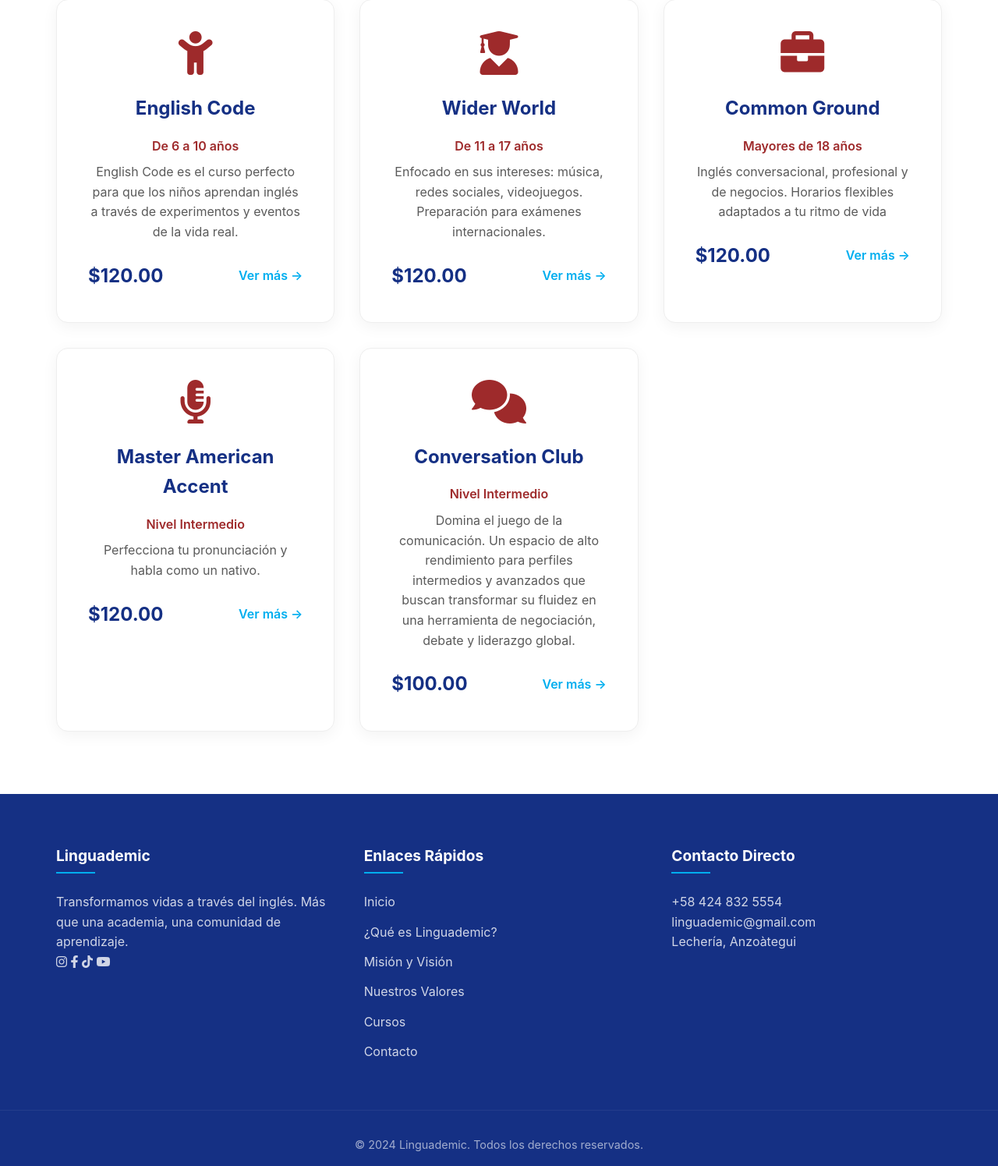
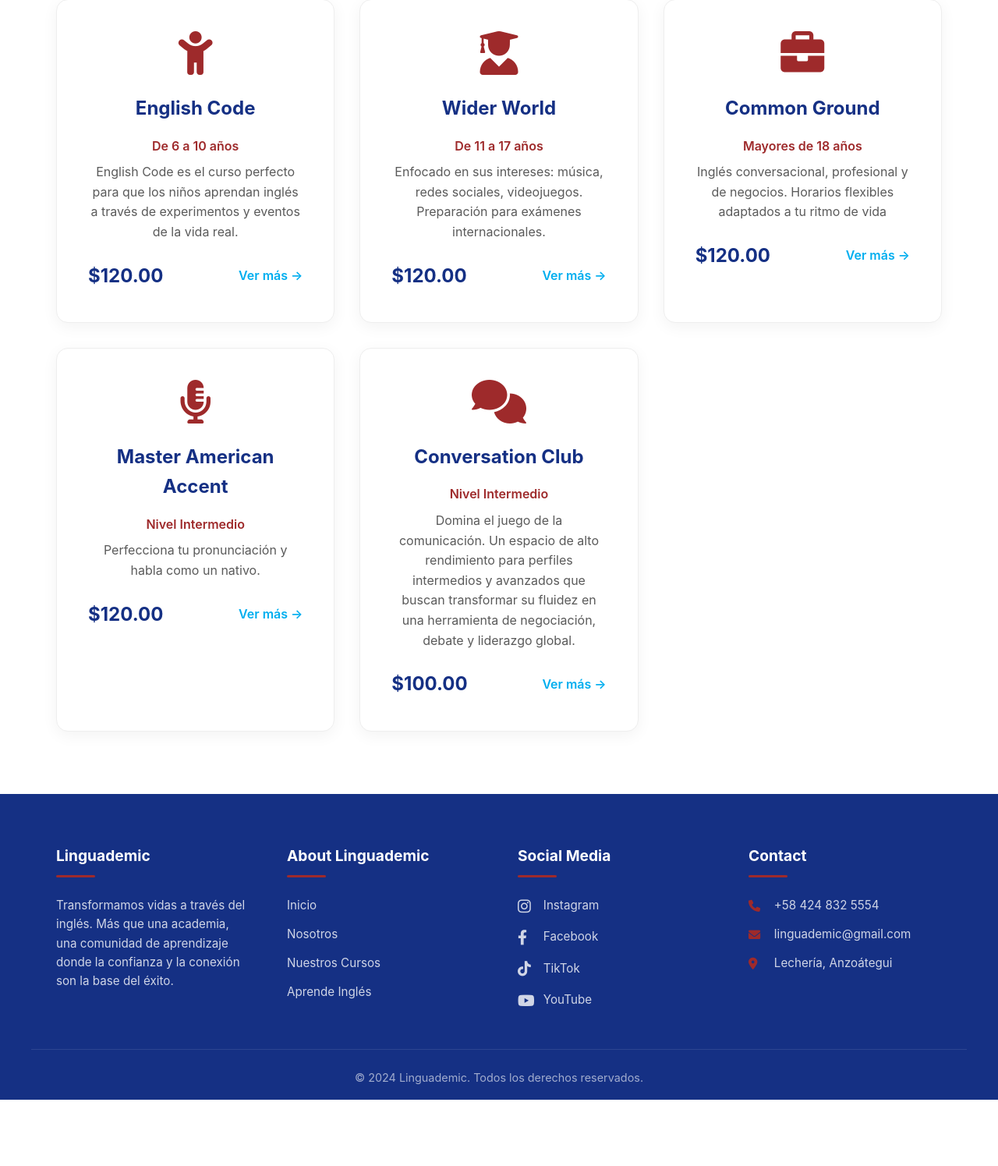
Before and after one commit to josecabellog/linguademic, a Django app: page / in a window 1280 px wide. Shown: the part 2936-4431 px from the top of the page at 78% size. After the commit the page ends 4346 px from the top, so only its background shows below. Run offline with Django 5.2, Linux system fonts and the light colour scheme; data comes from the database, SQL or seed files in the repository; both versions use the stored data as it was after the commit.

Commit message:
footer fixed, modern and cleaner

```diff
--- a/static/css/base.css
+++ b/static/css/base.css
@@ -578,16 +568,17 @@ body {
     margin: 0 auto;
     padding: 0 2rem;
     display: grid;
-    grid-template-columns: repeat(auto-fit, minmax(250px, 1fr));
+    grid-template-columns: repeat(4, 1fr);
     gap: 3rem;
 }
 
+/* Línea roja debajo de cada título */
 .footer-section h4 {
     color: var(--white);
+    font-size: 1.2rem;
     margin-bottom: 1.5rem;
-    font-size: 1.2rem;
+    padding-bottom: 0.8rem;
     position: relative;
-    padding-bottom: 0.5rem;
 }
 
 .footer-section h4::after {
@@ -596,43 +587,109 @@ body {
     bottom: 0;
     left: 0;
     width: 50px;
-    height: 2px;
-    background: var(--primary-light);
+    height: 3px;
+    background: var(--primary-red);
+    border-radius: 2px;
 }
 
+/* Columna 1: Texto */
 .footer-section p {
-    opacity: 0.8;
+    color: rgba(255, 255, 255, 0.8);
     line-height: 1.6;
+    font-size: 0.95rem;
 }
 
+/* Columnas 2 y 4: Listas */
 .footer-section ul {
     list-style: none;
+    padding: 0;
 }
 
 .footer-section ul li {
     margin-bottom: 0.8rem;
+    color: rgba(255, 255, 255, 0.8);
+    font-size: 0.95rem;
 }
 
-.footer-section a {
-    color: var(--white);
+.footer-section ul li a {
+    color: rgba(255, 255, 255, 0.8);
     text-decoration: none;
-    opacity: 0.8;
     transition: var(--transition);
 }
 
-.footer-section a:hover {
-    opacity: 1;
+.footer-section ul li a:hover {
     color: var(--primary-light);
     padding-left: 5px;
 }
 
+/* Columna 3: Redes Sociales (una bajo otra) */
+.social-links-footer {
+    display: flex;
+    flex-direction: column;
+    gap: 1rem;
+}
+
+.social-link-footer {
+    display: flex;
+    align-items: center;
+    gap: 0.8rem;
+    color: rgba(255, 255, 255, 0.8);
+    text-decoration: none;
+    transition: var(--transition);
+    font-size: 0.95rem;
+    width: 100%;
+}
+
+.social-link-footer i {
+    width: 20px;
+    font-size: 1.2rem;
+}
+
+.social-link-footer:hover {
+    color: var(--white);
+    transform: translateX(5px);
+}
+
+/* Colores específicos para iconos */
+.social-link-footer:hover i.fa-instagram { color: #E4405F; }
+.social-link-footer:hover i.fa-facebook-f { color: #1877F2; }
+.social-link-footer:hover i.fa-tiktok {
+    color: #000;
+    text-shadow: 1px 1px 0 #69C9D0, -1px -1px 0 #EE1D52;
+}
+.social-link-footer:hover i.fa-youtube { color: #FF0000; }
+
+/* Columna 4: Contacto */
+.contact-info li {
+    display: flex;
+    align-items: center;
+    gap: 0.8rem;
+}
+
+.contact-info li i {
+    width: 20px;
+    color: var(--primary-red);
+}
+
+/* Footer Bottom */
 .footer-bottom {
+    max-width: 1200px;
+    margin: 3rem auto 0;
+    padding: 1.5rem 2rem 0;
     text-align: center;
-    margin-top: 3rem;
-    padding-top: 2rem;
-    border-top: 1px solid rgba(255,255,255,0.1);
-    opacity: 0.6;
+    border-top: 1px solid rgba(255, 255, 255, 0.1);
+}
+
+.footer-bottom p {
+    color: rgba(255, 255, 255, 0.6);
     font-size: 0.9rem;
+}
+
+/* Animación sutil para los enlaces */
+.footer-section ul li a,
+.social-link-footer,
+.contact-info li {
+    transition: all 0.3s ease;
 }
 
 /* Animations */
--- a/templates/includes/footer.html
+++ b/templates/includes/footer.html
@@ -1,46 +1,63 @@
 {% load static %}
 <footer class="footer">
     <div class="footer-container">
+        <!-- Columna 1: Linguademic -->
         <div class="footer-section">
             <h4>Linguademic</h4>
-            <p>Transformamos vidas a través del inglés. Más que una academia, una comunidad de aprendizaje.</p>
+            <p>Transformamos vidas a través del inglés. Más que una academia, una comunidad de aprendizaje donde la confianza y la conexión son la base del éxito.</p>
+        </div>
 
-            <!-- Redes Sociales -->
-            <div class="social-links">
-                <a href="https://instagram.com/linguademic" target="_blank" class="social-link" data-platform="instagram">
+        <!-- Columna 2: About Linguademic -->
+        <div class="footer-section">
+            <h4>About Linguademic</h4>
+            <ul>
+                <li><a href="{% url 'home' %}#">Inicio</a></li>
+                <li><a href="{% url 'home' %}#about">Nosotros</a></li>
+                <li><a href="{% url 'home' %}#cursos">Nuestros Cursos</a></li>
+                <li><a href="{% url 'home' %}#">Aprende Inglés</a></li>
+            </ul>
+        </div>
+
+        <!-- Columna 3: Social Media (una bajo otra) -->
+        <div class="footer-section">
+            <h4>Social Media</h4>
+            <div class="social-links-footer">
+                <a href="https://instagram.com/linguademic" target="_blank" class="social-link-footer">
                     <i class="fab fa-instagram"></i>
+                    Instagram
                 </a>
-                <a href="https://facebook.com/linguademic" target="_blank" class="social-link" data-platform="facebook">
+                <a href="https://facebook.com/linguademic" target="_blank" class="social-link-footer">
                     <i class="fab fa-facebook-f"></i>
+                    Facebook
                 </a>
-                <a href="https://tiktok.com/@linguademic" target="_blank" class="social-link" data-platform="tiktok">
+                <a href="https://tiktok.com/@linguademic" target="_blank" class="social-link-footer">
                     <i class="fab fa-tiktok"></i>
+                    TikTok
                 </a>
-                <a href="https://youtube.com/@linguademic" target="_blank" class="social-link" data-platform="youtube">
+                <a href="https://youtube.com/@linguademic" target="_blank" class="social-link-footer">
                     <i class="fab fa-youtube"></i>
+                    YouTube
                 </a>
             </div>
         </div>
 
+        <!-- Columna 4: Contact -->
         <div class="footer-section">
-            <h4>Enlaces Rápidos</h4>
-            <ul>
-                <li><a href="/">Inicio</a></li>
-                <li><a href="#que-es">¿Qué es Linguademic?</a></li>
-                <li><a href="#mision-vision">Misión y Visión</a></li>
-                <li><a href="#valores">Nuestros Valores</a></li>
-                <li><a href="#cursos">Cursos</a></li>
-                <li><a href="#contacto">Contacto</a></li>
+            <h4>Contact</h4>
+            <ul class="contact-info">
+                <li>
+                    <i class="fas fa-phone"></i>
+                    +58 424 832 5554
+                </li>
+                <li>
+                    <i class="fas fa-envelope"></i>
+                    linguademic@gmail.com
+                </li>
+                <li>
+                    <i class="fas fa-map-marker-alt"></i>
+                    Lechería, Anzoátegui
+                </li>
             </ul>
-        </div>
-
-
-        <div class="footer-section"">
-            <h4>Contacto Directo</h4>
-            <p>+58 424 832 5554</p>
-            <p>linguademic@gmail.com</p>
-            <p>Lechería, Anzoàtegui</p>
-        </div>
         </div>
     </div>
 
--- a/templates/index.html
+++ b/templates/index.html
@@ -132,6 +132,7 @@
                     <span style="font-size: 1.5rem; color: var(--primary-dark); font-weight: bold;">
                         ${{ curso.precio }}
                     </span>
+                    <a href="#" class="curso-link">
                     <a href="{% url 'detalle_curso' curso.slug %}" class="curso-link">
                         Ver más →
                     </a>
```
Also changed, not shown: other parts of static/css/base.css (+37 -18 lines), db.sqlite3.
